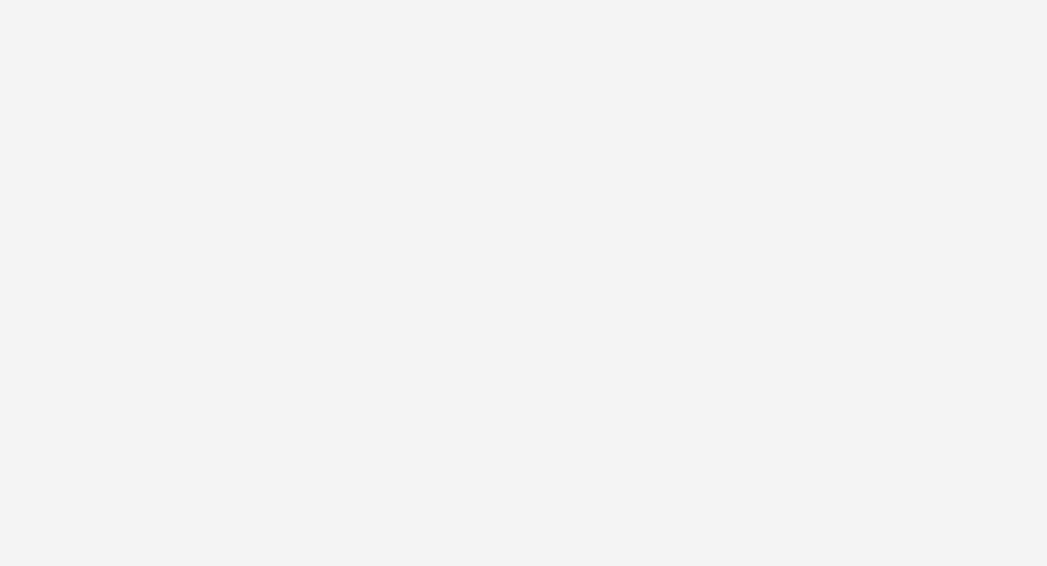
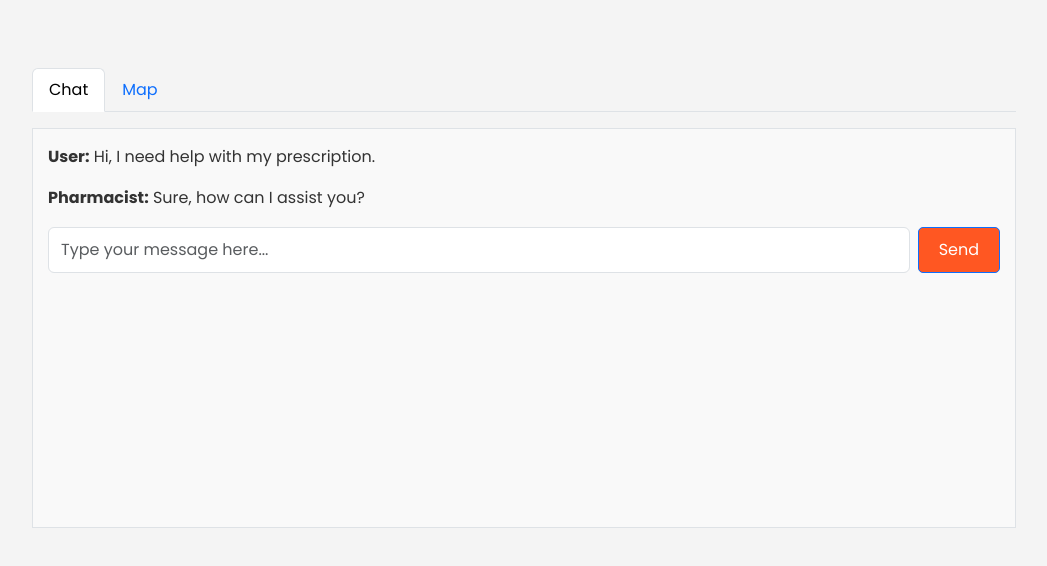
Before and after one commit to CHIRANJEET12/SMART_HOSTLE_SYSTEM, a React (Vite) app in the folder client/: page /PharmacyHelp in a window 1280 px wide. Before the commit this address had no page. Shown: the top 566 px of the page, without its empty margins (116-1163 px from the left). Built offline with nearby package versions, Linux system fonts and the light colour scheme.

Commit message:
commit  map , chat

```diff
--- a/client/package.json
+++ b/client/package.json
@@ -10,8 +10,11 @@
     "preview": "vite preview"
   },
   "dependencies": {
+    "axios": "^1.7.5",
+    "leaflet": "^1.9.4",
     "react": "^18.3.1",
     "react-dom": "^18.3.1",
+    "react-leaflet": "^4.2.1",
     "react-router-dom": "^6.26.1"
   },
   "devDependencies": {
--- a/client/src/App.jsx
+++ b/client/src/App.jsx
@@ -5,6 +5,7 @@ import { TalkDoc } from './components/TalkDoc';
 import { DoctorDetail } from './components/DoctorDetail';
 import GoogleAuth from './components/GoogleAuth';
 import { UserContext } from './components/UseContext';
+import { PharmacyHelp } from './components/PharmacyHelp';
 import { BrowserRouter as Router, Routes, Route, Navigate } from 'react-router-dom';
 
 function App() {
@@ -13,10 +14,11 @@ function App() {
   return (
     <Router>
       <Routes>
-        <Route path="/" element={user?.loggedIn ? <Home /> : <Navigate to="/login" />} />
+        {/* <Route path="/" element={user?.loggedIn ? <Home /> : <Navigate to="/login" />} /> */}
         <Route path="/Home" element={<Home />} />
         <Route path="/login" element={<GoogleAuth />} />
         <Route path="/TalkDoc" element={<TalkDoc />} />
+        <Route path="/PharmacyHelp" element={<PharmacyHelp/>} />
         <Route path="/doctor/:id" element={<DoctorDetail />} />
       </Routes>
     </Router>
--- /dev/null
+++ b/client/src/components/Chat.jsx
@@ -0,0 +1,36 @@
+import React, { useState } from 'react'
+
+export const Chat = () => {
+    const [messages, setMessages] = useState([
+        { sender: 'User', text: 'Hi, I need help with my prescription.' },
+        { sender: 'Pharmacist', text: 'Sure, how can I assist you?' }
+      ]);
+
+      const [input,setInput]=useState('');
+      const handleSend=()=>{
+        if(input.trim()){
+            setMessages([...messages,{sender:'User',text:input}]);
+            setInput('');
+        }
+      };
+
+  return (
+    <div className="chat-container">
+      <div className="chat-messages">
+        {messages.map((msg, index) => (
+          <p key={index}><strong>{msg.sender}:</strong> {msg.text}</p>
+        ))}
+      </div>
+      <div className="chat-input d-flex">
+        <input
+          type="text"
+          className="form-control"
+          value={input}
+          onChange={(e) => setInput(e.target.value)}
+          placeholder="Type your message here..."
+        />
+        <button className="btn btn-primary ms-2" onClick={handleSend}>Send</button>
+      </div>
+    </div>
+  )
+}
--- a/client/src/components/Home.jsx
+++ b/client/src/components/Home.jsx
@@ -9,7 +9,7 @@ export const Home = () => {
       <header className="hero-section">
         <h1>Your Health Our Priority</h1>
         <p>Expert consultations and care at your fingertips</p>
-        <a href="#" className="btn-primary">Book a Consultation</a>
+        <a href="/TalkDoc" className="btn-primary">Book a Consultation</a>
       </header>
 
       <section className="services-section">
--- /dev/null
+++ b/client/src/components/Map.jsx
@@ -0,0 +1,69 @@
+import React, { useState } from 'react';
+import { MapContainer, TileLayer, Marker, Popup, useMap } from 'react-leaflet';
+import axios from 'axios';
+import 'leaflet/dist/leaflet.css';
+
+function Map() {
+  const [location, setLocation] = useState('');
+  const [hospitals, setHospitals] = useState([]);
+  const [center, setCenter] = useState([51.505, -0.09]);
+
+  const searchLocation = async () => {
+    try {
+      // Example: Geocode the location to get latitude and longitude
+      const geocodeUrl = `https://nominatim.openstreetmap.org/search?format=json&q=${location}`;
+      const response = await axios.get(geocodeUrl);
+      const data = response.data[0];
+      const lat = parseFloat(data.lat);
+      const lon = parseFloat(data.lon);
+
+      // Update map center
+      setCenter([lat, lon]);
+
+      // Find nearby hospitals (example using OpenStreetMap's Overpass API)
+      const overpassUrl = `https://overpass-api.de/api/interpreter?data=[out:json];node["amenity"="hospital"](around:5000,${lat},${lon});out;`;
+      const hospitalResponse = await axios.get(overpassUrl);
+      setHospitals(hospitalResponse.data.elements);
+    } catch (error) {
+      console.error("Error fetching location or hospitals", error);
+    }
+  };
+
+  const MapEffect = () => {
+    const map = useMap();
+    map.setView(center, 13);
+    return null;
+  };
+
+  return (
+    <div className="map-container">
+      <div className="search-bar">
+        <input
+          type="text"
+          value={location}
+          onChange={(e) => setLocation(e.target.value)}
+          placeholder="Enter a location"
+          className="form-control"
+        />
+        <button className="btn btn-primary mt-2" onClick={searchLocation}>
+          Find Hospitals
+        </button>
+      </div>
+
+      <MapContainer center={center} zoom={13} style={{ height: '400px', width: '100%' }}>
+        <MapEffect />
+        <TileLayer
+          url="https://{s}.tile.openstreetmap.org/{z}/{x}/{y}.png"
+          attribution='&copy; <a href="https://www.openstreetmap.org/copyright">OpenStreetMap</a> contributors'
+        />
+        {hospitals.map((hospital, index) => (
+          <Marker key={index} position={[hospital.lat, hospital.lon]}>
+            <Popup>{hospital.tags.name || "Unnamed Hospital"}</Popup>
+          </Marker>
+        ))}
+      </MapContainer>
+    </div>
+  );
+}
+
+export default Map;
--- a/client/src/components/Navbar1.jsx
+++ b/client/src/components/Navbar1.jsx
@@ -11,7 +11,7 @@ export const Navbar1 = ({onSearch}) => {
       <div className="collapse navbar-collapse" id="navbarSupportedContent">
         <ul className="navbar-nav me-auto mb-2 mb-lg-0">
           <li className="nav-item">
-            <a className="nav-link active" aria-current="page" href="#">Pharmacy-help</a>
+            <a className="nav-link active" aria-current="page" href="/PharmacyHelp">Pharmacy-help</a>
           </li>
           <li className="nav-item">
             <a className="nav-link" href="#">Health-Monitor</a>
--- /dev/null
+++ b/client/src/components/PharmacyHelp.jsx
@@ -0,0 +1,36 @@
+import React, { useState } from 'react';
+import './Pharmacyhelp.css'
+import { Chat } from './Chat';
+import Map from './Map';
+
+export const PharmacyHelp = () => {
+    const [activeTab, setActiveTab] = useState('chat');
+
+  return (
+<div className="container mt-5">
+      <ul className="nav nav-tabs" role="tablist">
+        <li className="nav-item">
+          <button
+            className={`nav-link ${activeTab === 'chat' ? 'active' : ''}`}
+            onClick={() => setActiveTab('chat')}
+          >
+            Chat
+          </button>
+        </li>
+        <li className="nav-item">
+          <button
+            className={`nav-link ${activeTab === 'map' ? 'active' : ''}`}
+            onClick={() => setActiveTab('map')}
+          >
+            Map
+          </button>
+        </li>
+      </ul>
+
+      <div className="tab-content mt-3">
+        {activeTab === 'chat' && <Chat />}
+        {activeTab === 'map' && <Map />}
+      </div>
+    </div>
+  )
+}
--- /dev/null
+++ b/client/src/components/Pharmacyhelp.css
@@ -0,0 +1,16 @@
+.chat-container {
+    height: 400px;
+    overflow-y: auto;
+    border: 1px solid #dee2e6;
+    padding: 15px;
+    background-color: #f9f9f9;
+  }
+
+  .chat-input {
+    margin-top: 10px;
+  }
+
+  .map-container {
+    height: 400px;
+    width: 100%;
+  }
```
Also changed, not shown: client/src/components/DoctorDetail.jsx (+41 -6 lines), 1 other file (tests, documents, lock files or other folders).
